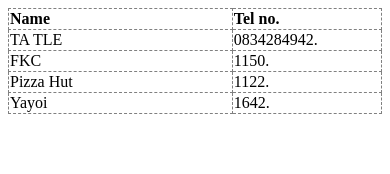
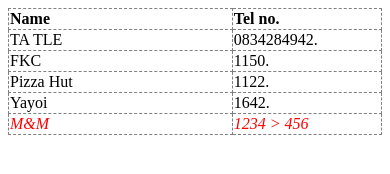
Before and after one commit to akkpol/Homework_Codecamp_9, a plain HTML site: page HTML/HW3/phonebook.html in a window 390 px wide. Drawn offline with Linux system fonts and the light colour scheme.

Commit message:
Update phonebook.html

```diff
--- a/HTML/HW3/phonebook.html
+++ b/HTML/HW3/phonebook.html
@@ -23,7 +23,14 @@
       .firstbox-size{
           width: 60%;
       }
-
+      .click{
+        color: red;
+        font-style: italic;
+      }
+      .click :hover{
+          color: green;
+          text-decoration :underline;
+      }
     </style>
 </head>
 <body>
@@ -49,6 +56,10 @@
             <td>Yayoi</td>
             <td>1642.</td>
         </tr>
+        <tr class="click">
+            <td >M&amp;M</td>
+            <td>1234 &gt; 456</td>
+        </tr>
     </table>
 </body>
 </html>
```
